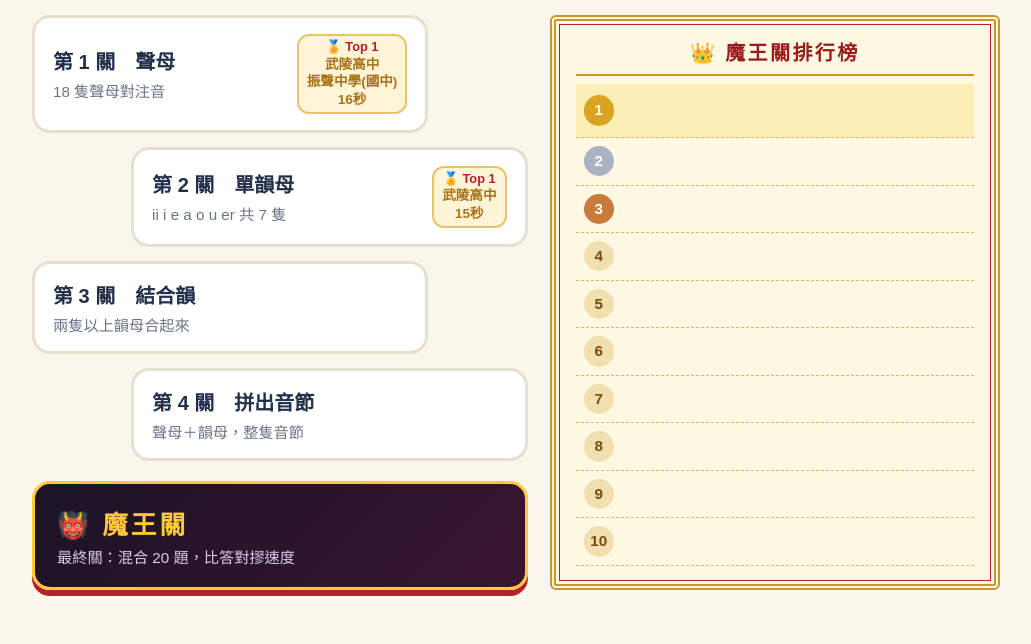
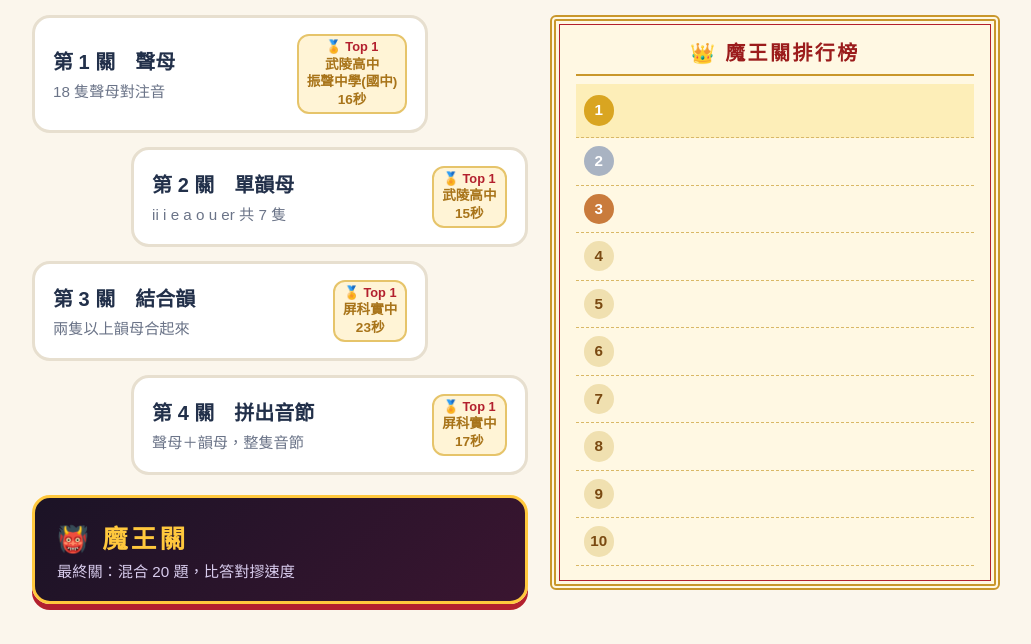
Before and after one commit to v61230-whaler/hakka-pinyin, a plain HTML site: page index.html in a window 1280 px wide. Shown: the part 213-857 px from the top of the page, without its empty margins (124-1155 px from the left). Drawn offline with Linux system fonts and the light colour scheme; no server answers.

Commit message:
Add files via upload

```diff
--- a/index.html
+++ b/index.html
@@ -178,7 +178,7 @@ const 提示 = {
   "rh":"rh 對 ㄖ。", "b":"b 對 ㄅ（毋係 ㄆ）。", "p":"p 對 ㄆ。", "d":"d 對 ㄉ（毋係 ㄊ）。", "t":"t 對 ㄊ。", "g":"g 對 ㄍ（毋係 ㄎ）。", "k":"k 對 ㄎ。",
 };
 // Top 1 紀錄(教師課後提供數據,Claude 更新後重新上傳)。格式:關卡id:{校:"學校名", 秒:數字};同秒數並列時 校 寫成陣列 ["甲校","乙校"],徽章會一校一行。沒資料的關不顯示。
-const 班紀錄 = { "聲母":{校:["武陵高中","振聲中學(國中)"], 秒:16}, "單韻母":{校:"武陵高中", 秒:15} };
+const 班紀錄 = { "聲母":{校:["武陵高中","振聲中學(國中)"], 秒:16}, "單韻母":{校:"武陵高中", 秒:15}, "結合韻":{校:"屏科實中", 秒:23}, "音節":{校:"屏科實中", 秒:17} };
 const 記錄鍵 = "拼音注音闖關-最佳";
 // 挑戰關全班排行榜:存在教師的 Google 試算表(Apps Script 網頁應用程式網址)。空字串時不顯示排行榜。
 const 排行榜網址 = "https://script.google.com/macros/s/AKfycbzPdUYTCwEZYKd_ZxNAhWHmdM24_DcMve3k2eZjr4PTJ6r893IKSijvcBDBkVjplm2yWA/exec";
```
